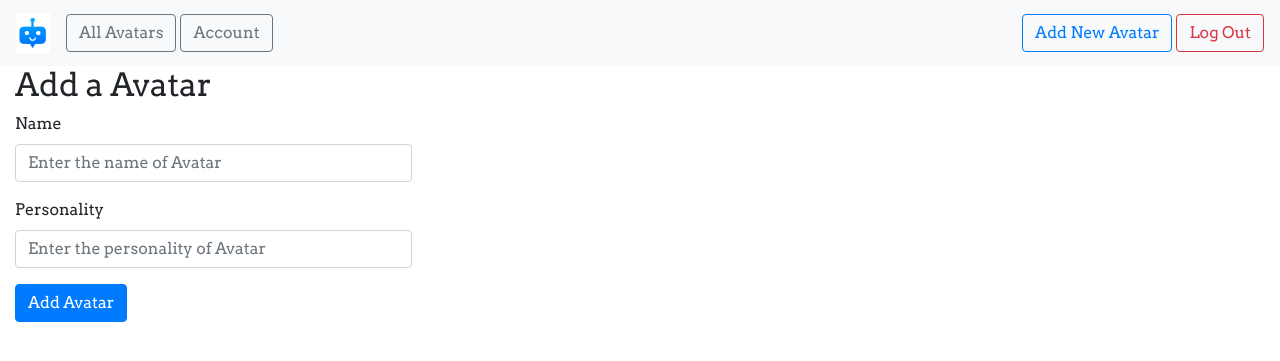
After one commit to victorbosneag/Virtual-Friend, a Flask app: page /newavatar in a window 1280 px wide. The commit adds this page. Shown: the top 361 px of the page. Run offline with Flask 2, Linux system fonts and the light colour scheme; the visitor is signed in with stand-in values (Sample User, id 1); parts of the project's set-up code (start-up, migrations or seed data) failed here and were passed over; some libraries are stand-ins or nearby versions; some web fonts are replaced.

Commit message:
avatar w/o proofilepic

```diff
--- a/app/__init__.py
+++ b/app/__init__.py
@@ -29,7 +29,7 @@ def create_app():
     from .auth import auth as auth_blueprint
     app.register_blueprint(auth_blueprint)
 
-    #from .WorkoutCRUD import Workout as works_blueprint
-    #app.register_blueprint(works_blueprint)
+    from .avatar import avatar as avatar_blueprint
+    app.register_blueprint(avatar_blueprint)
 
     return app
--- a/app/auth.py
+++ b/app/auth.py
@@ -5,7 +5,7 @@ from . import db
 from flask import Blueprint, render_template, redirect, url_for, request, flash, abort
 
 
-auth = Blueprint('auth',__name__)    #maine is used for url_for()
+auth = Blueprint('auth',__name__)
 
 @auth.route('/signup')
 def signup():
--- /dev/null
+++ b/app/avatar.py
@@ -0,0 +1,53 @@
+from werkzeug.wrappers import AuthorizationMixin
+from . import db
+from .models import User
+from .models import Avatar
+from flask import Blueprint, render_template, redirect, url_for, request, flash, abort
+from flask_login import current_user, login_required
+
+avatar = Blueprint('avatar',__name__)
+
+
+@avatar.route('/newavatar')
+@login_required
+def newavatar():
+    return render_template('addavatar.html',title="Add Avatar")
+
+@avatar.route('/newavatar',methods=['POST'])
+@login_required
+def newavatar_post():
+    name=request.form.get('name')
+    personality=request.form.get('personality')
+    print(name,personality)
+    avatar= Avatar(name=name,personality=personality, author=current_user)
+    db.session.commit()
+    return redirect(url_for('avatar.newavatar'))
+
+
+@avatar.route('/allavatars')
+@login_required
+def allavatars():
+    user = User.query.filter_by(email=current_user.email).first_or_404()
+    avatar=Avatar.query.filter_by(author=user)
+    return render_template('allavatars.html',title="Your Avatars",avatar=avatar,usr=user)
+
+
+@avatar.route("/avatar/<int:avatar_id>/update", methods=['GET', 'POST'])
+@login_required
+def update_avatar(avatar_id):
+    avatar = Avatar.query.get_or_404(avatar_id)
+    if request.method == "POST":
+        avatar.name = request.form['name']
+        avatar.personality = request.form['personality']
+        db.session.commit()
+        return redirect(url_for('avatar.allavatars'))
+
+    return render_template('update_avtar.html', avatar=avatar)
+
+@avatar.route("/workout/<int:avatar_id>/delete", methods=['GET', 'POST'])
+@login_required
+def delete_avatar(avatar_id):
+    avatar = Avatar.query.get_or_404(avatar_id)
+    db.session.delete(avatar)
+    db.session.commit()
+    return redirect(url_for("avatar.allavatars"))
--- a/app/main.py
+++ b/app/main.py
@@ -4,7 +4,7 @@ from .models import User
 from flask import Blueprint, render_template, redirect, url_for, request, flash, abort
 from flask_login import current_user, login_required
 
-main = Blueprint('main',__name__)    #maine is used for url_for()
+main = Blueprint('main',__name__)
 
 @main.route('/')
 @main.route('/home')
--- a/app/models.py
+++ b/app/models.py
@@ -12,6 +12,7 @@ class User(db.Model, UserMixin):
 
 class Avatar(db.Model):
     id = db.Column(db.Integer, primary_key=True)
+    name  = db.Column(db.String(100))
     personality = db.Column(db.String(100))
-    name  = db.Column(db.String(100))
+    date_posted = db.Column(db.DateTime, nullable=False, default=datetime.utcnow)
     user_id= db.Column(db.Integer, db.ForeignKey('user.id'), nullable=False)
--- /dev/null
+++ b/app/templates/addavatar.html
@@ -0,0 +1,36 @@
+{% extends "base.html" %} {% block head %} {{ super() }}
+<link
+  rel="stylesheet"
+  href="{{ url_for('static', filename= 'extended_beauty.css') }}"
+/>
+{% endblock %} {% block content %}
+<div class="col-md-4 col-md-offset-4">
+  <form method="POST" action="/newavatar">
+    <h2>Add a Avatar</h2>
+
+    <div class="form-group">
+      <label for="email">Name</label>
+      <input
+        type="text"
+        class="form-control"
+        id="name"
+        name="name"
+        placeholder="Enter the name of Avatar"
+      />
+    </div>
+    <div class="form-group">
+        <label for="email">Personality</label>
+        <input
+          type="text"
+          class="form-control"
+          id="personality"
+          name="personality"
+          placeholder="Enter the personality of Avatar"
+        />
+      </div>
+
+
+    <button type="submit" class="btn btn-primary">Add Avatar</button>
+  </form>
+</div>
+{% endblock %}
--- a/app/templates/base.html
+++ b/app/templates/base.html
@@ -77,6 +77,14 @@
 
       <div class="collapse navbar-collapse" id="navbarSupportedContent">
         <ul class="navbar-nav mr-auto">
+           <li class="nav-item active">
+                <a
+                  href="{{ url_for('avatar.allavatars') }}"
+                  class="btn btn-outline-secondary"
+                  role="button"
+                  >All Avatars</a
+                >
+              </li>
           <li class="nav-item">
             <a
               href="{{ url_for('main.profile') }}"
@@ -89,7 +97,14 @@
         </ul>
         <form class="form-inline my-2 my-lg-0">
 
-
+          {% if current_user.is_authenticated %}
+            <a
+              href="{{ url_for('avatar.newavatar') }}"
+              class="btn btn-outline-primary"
+              role="button"
+              >Add New Avatar</a
+            >
+            {% endif %}
           {% if not current_user.is_authenticated %}
           <a
             href="{{ url_for('auth.signup') }}"
```
Also changed, not shown: app/templates/allavatars.html (added, +48 -0 lines), app/templates/update_avtar.html (added, +42 -0 lines), 1 other file.
